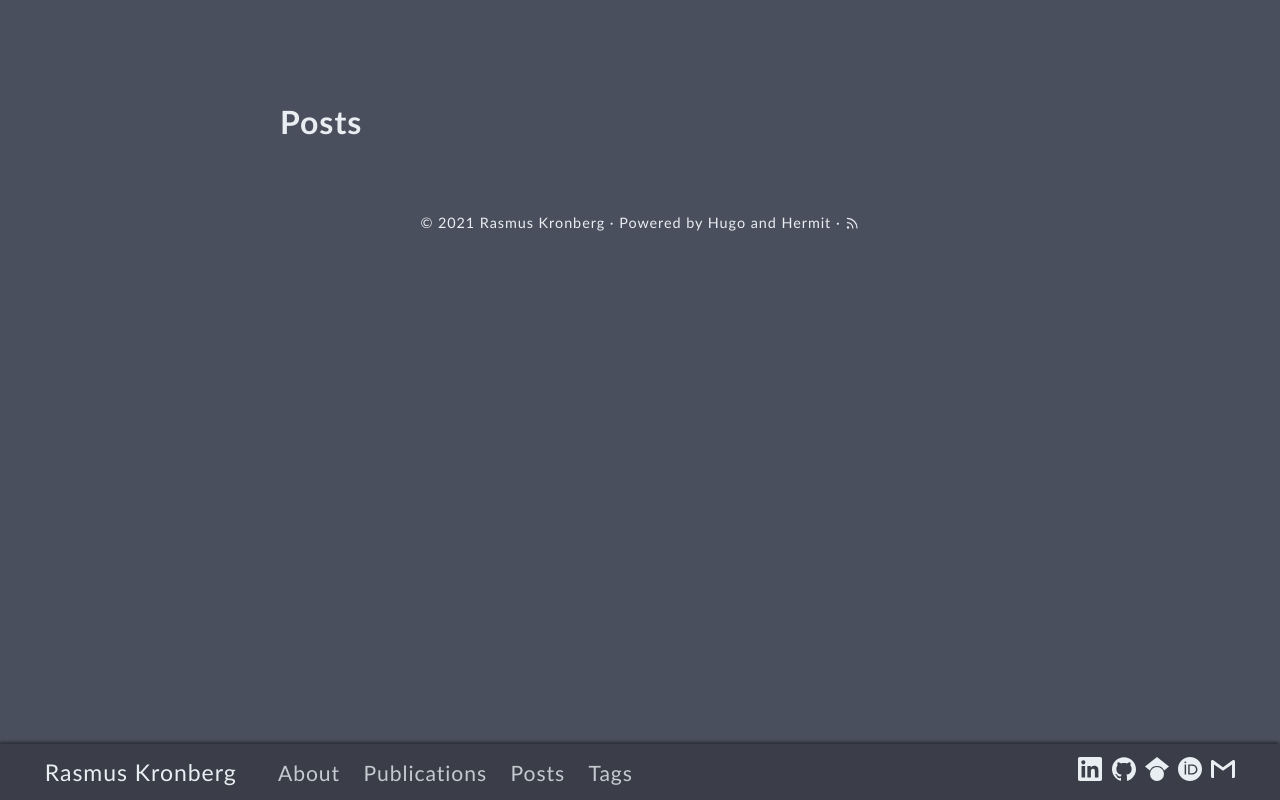
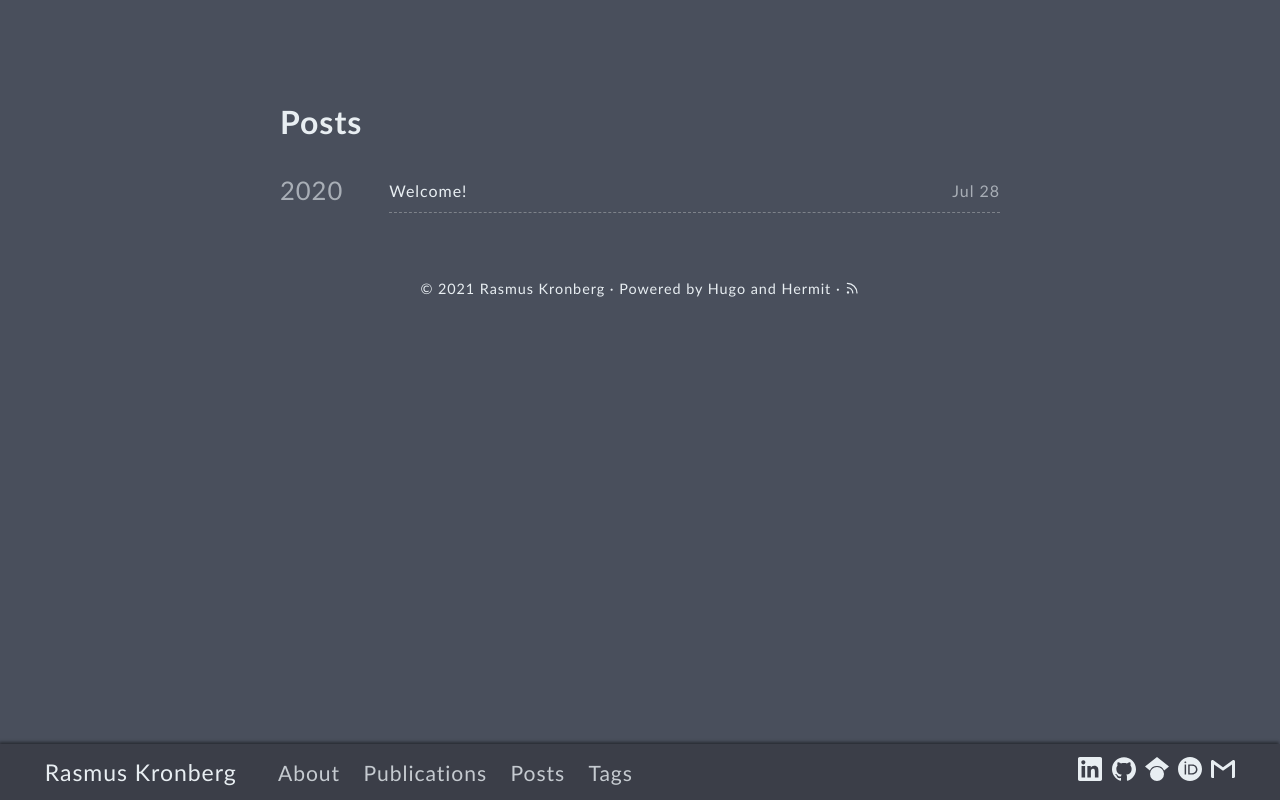
Before and after one commit to rkronberg/rkronberg.github.io, a plain HTML site: page posts/index.html in a window 1280 px wide. Drawn offline with Linux system fonts and the light colour scheme.

Commit message:
rebuilding site Sun 10 Jan 10:54:21 EET 2021

```diff
--- a/posts/index.html
+++ b/posts/index.html
@@ -9,19 +9,11 @@
 	<meta name="msapplication-TileColor" content="#494f5c">
 <meta itemprop="name" content="Posts">
 <meta itemprop="description" content="">
-<meta itemprop="datePublished" content="2020-07-28T10:35:32+03:00" />
-<meta itemprop="dateModified" content="2020-07-28T10:35:32+03:00" />
-<meta itemprop="wordCount" content="0">
-
-
-
-<meta itemprop="keywords" content="" />
 <meta property="og:title" content="Posts" />
 <meta property="og:description" content="" />
-<meta property="og:type" content="article" />
+<meta property="og:type" content="website" />
 <meta property="og:url" content="https://rkronberg.github.io/posts/" />
-<meta property="article:published_time" content="2020-07-28T10:35:32+03:00" />
-<meta property="article:modified_time" content="2020-07-28T10:35:32+03:00" />
+<meta property="og:updated_time" content="2020-07-28T11:52:59+03:00" />
 <meta name="twitter:card" content="summary"/>
 <meta name="twitter:title" content="Posts"/>
 <meta name="twitter:description" content=""/>
@@ -34,8 +26,8 @@
 	<link rel="shortcut icon" href="../favicon.ico">
 
 	<title>Posts</title>
+	<link rel="alternate" type="application/rss+xml" href="https://rkronberg.github.io/posts/index.xml" title="Posts" />
 	<link rel="stylesheet" href="https://rkronberg.github.io/css/style.min.184f0878ce0eb2d5bf5633d60ce4241fcb709c488f0cdfdc429dddf4b10e7adb.css" integrity="sha256-GE8IeM4OstW/VjPWDOQkH8twnEiPDN/cQp3d9LEOets=" crossorigin="anonymous">
-
 </head>
 
 <body id="page">
@@ -71,8 +63,16 @@
 
 	<main class="site-main section-inner thin animated fadeIn faster">
 		<h1>Posts</h1>
-		<div class="content">
-
+		<div class="posts-group">
+			<div class="post-year" id="2020">2020</div>
+			<ul class="posts-list">
+				<li class="post-item">
+					<a href="https://rkronberg.github.io/posts/welcome/">
+						<span class="post-title">Welcome!</span>
+						<span class="post-day">Jul 28</span>
+					</a>
+				</li>
+			</ul>
 		</div>
 	</main>
 
```
